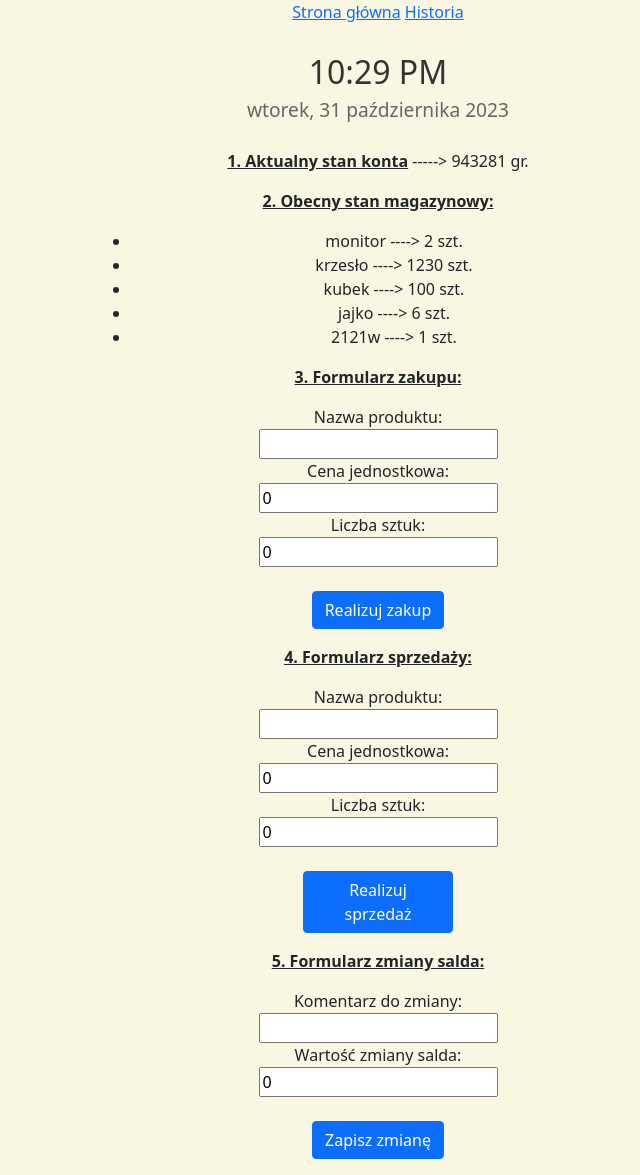
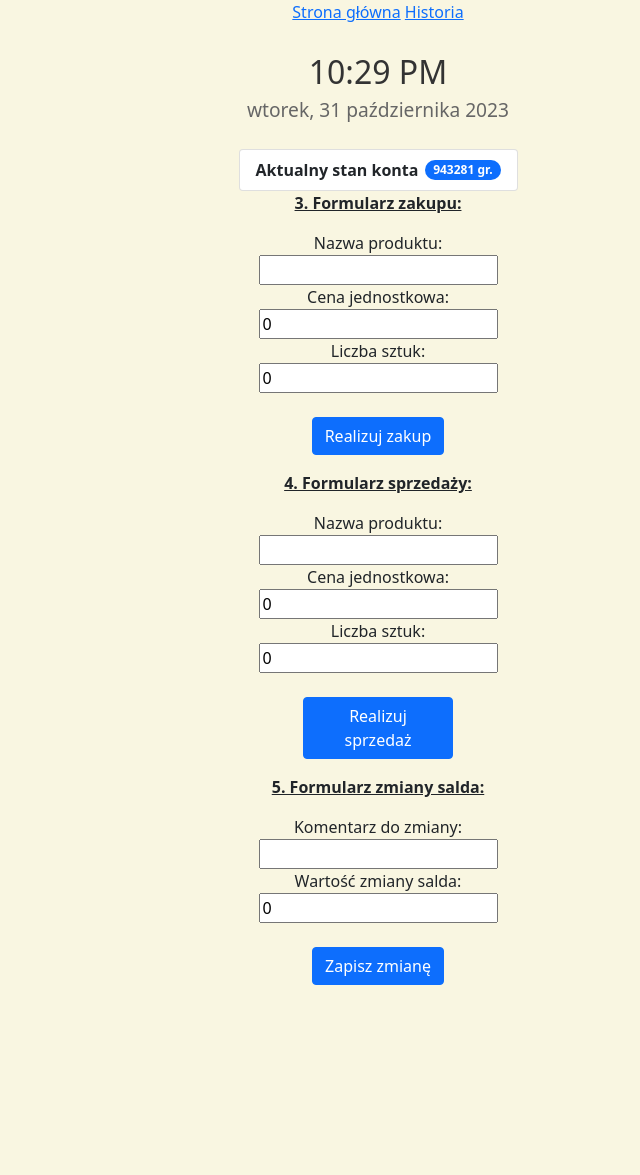
Before and after one commit to Piotroog/Flask_app_warehouse, a Flask app: page / in a window 1280 px wide. Shown: the part 283-1458 px from the top of the page, without its empty margins (262-902 px from the left). After the commit the page ends 1268 px from the top, so only its background shows below. Run offline with Flask 3, Linux system fonts and the light colour scheme; data comes from the database, SQL or seed files in the repository.

Commit message:
wyskończony front

```diff
--- a/templates/index.html
+++ b/templates/index.html
@@ -1,8 +1,6 @@
 {% extends "template_page.html" %}
 {% block content %}
-
 <html lang="en">
-
 <head>
     <meta charset="UTF-8">
     <link rel="stylesheet" href="https://cdn.jsdelivr.net/npm/bootstrap@5.0.2/dist/css/bootstrap.min.css">
@@ -46,34 +44,24 @@
             color: #666;
         }
 
-        #storage_content {
-            width: 50%;
+        .custom-width {
+            width: 25%;
             margin: auto;
-
-            form button {
-                margin-bottom: 1em;
-            }
-
+        }
     </style>
 </head>
-
 <body>
     <div class="container text-center">
-        <div id="balance_content">
-            <br>
-            <p><b><u>1. Aktualny stan konta</u></b> -----> {{ balance }} gr.</p>
-        </div>
-
-        <div id="storage_content">
-            <p><b><u>2. Obecny stan magazynowy: </u></b></p>
-            <ul>
-                {% for item in storage %}
-                <li>{{ item.product_name }} ----> {{ item.product_quantity }} szt.</li>
-                {% endfor %}
+        <div id="balance_content" class="mt-4 custom-width">
+            <ul class="list-group">
+                <li class="list-group-item d-flex justify-content-between align-items-center">
+                    <strong>Aktualny stan konta</strong>
+                    <span class="badge bg-primary rounded-pill">{{ balance }} gr.</span>
+                </li>
             </ul>
         </div>
 
-        <div id="buy_form">
+        <div id="buy_form" class="custom-width">
             <form action="{{url_for('index')}}" method="POST">
                 <p><b><u>3. Formularz zakupu:</u></b></p>
                 <label>Nazwa produktu: </label>
@@ -89,7 +77,8 @@
                 <button type="submit" value="buy_submit" name="submit_button" class="btn btn-primary" style="max-width: 150px; margin: 0 auto;">Realizuj zakup</button>
             </form>
         </div>
-        <div id="sell_form">
+
+        <div id="sell_form" class="custom-width">
             <form action="{{url_for('index')}}" method="POST">
                 <p><b><u>4. Formularz sprzedaży:</u></b></p>
                 <label>Nazwa produktu: </label>
@@ -103,10 +92,10 @@
                 <input type="number" value="0" name="product_quantity_sell" /><br />
                 <br>
                 <button type="submit" value="sell_submit" name="submit_button" class="btn btn-primary" style="max-width: 150px; margin: 0 auto;">Realizuj sprzedaż</button>
-
             </form>
         </div>
-        <div id="balance_form">
+
+        <div id="balance_form" class="custom-width">
             <form action="{{url_for('index')}}" method="POST">
                 <p><b><u>5. Formularz zmiany salda:</u></b></p>
                 <label>Komentarz do zmiany: </label>
@@ -120,6 +109,7 @@
             </form>
         </div>
     </div>
+
     <div id="flashModal" class="modal">
         <div class="modal-content">
             <span class="close" onclick="closeFlashModal()">&times;</span>
@@ -144,12 +134,7 @@
             var modal = document.getElementById("flashModal");
             modal.style.display = "none";
         }
-
     </script>
-
 </body>
-
 </html>
-
-
 {% endblock %}
```
Also changed, not shown: templates/history_site.html (+13 -7 lines).
